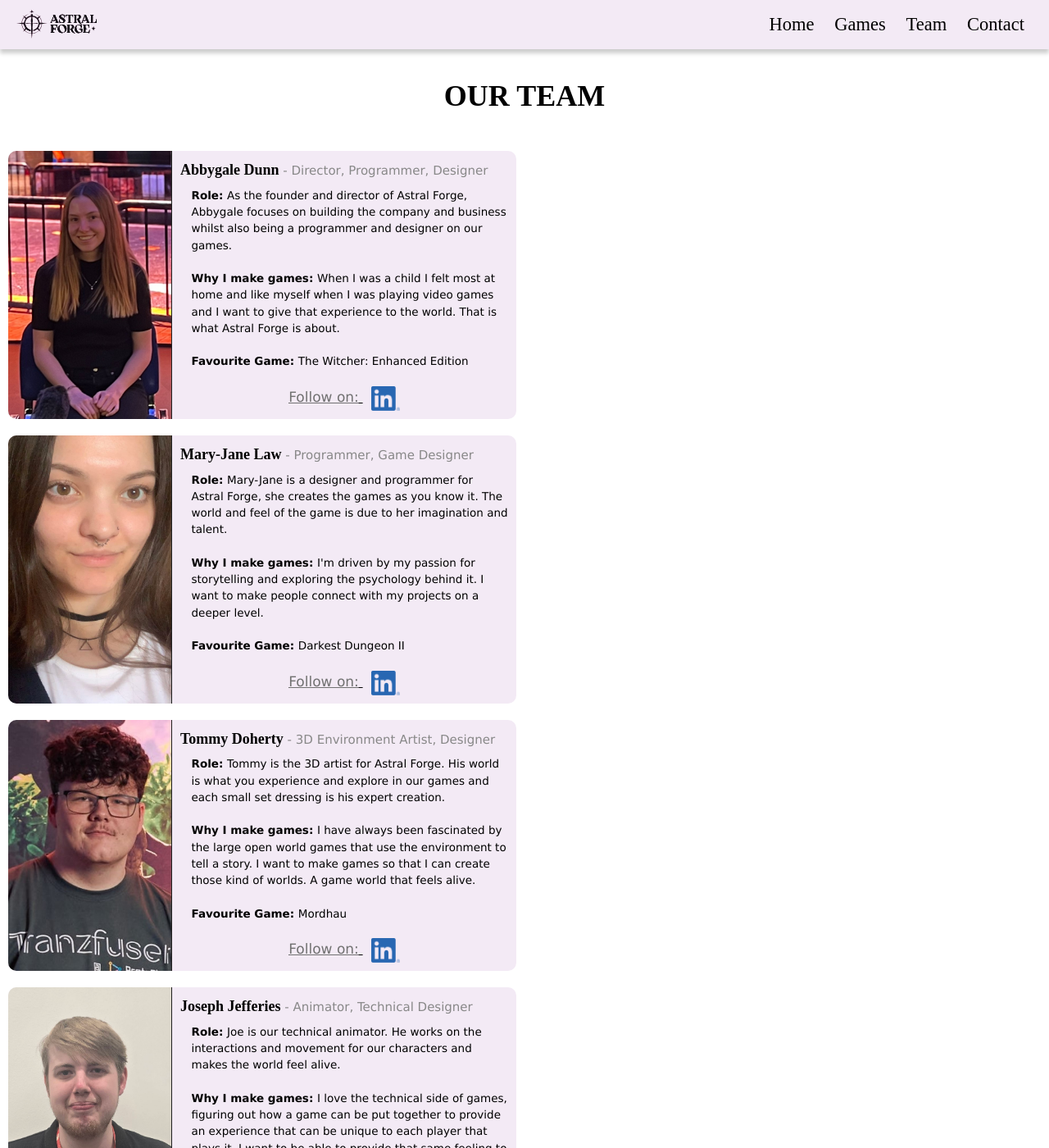
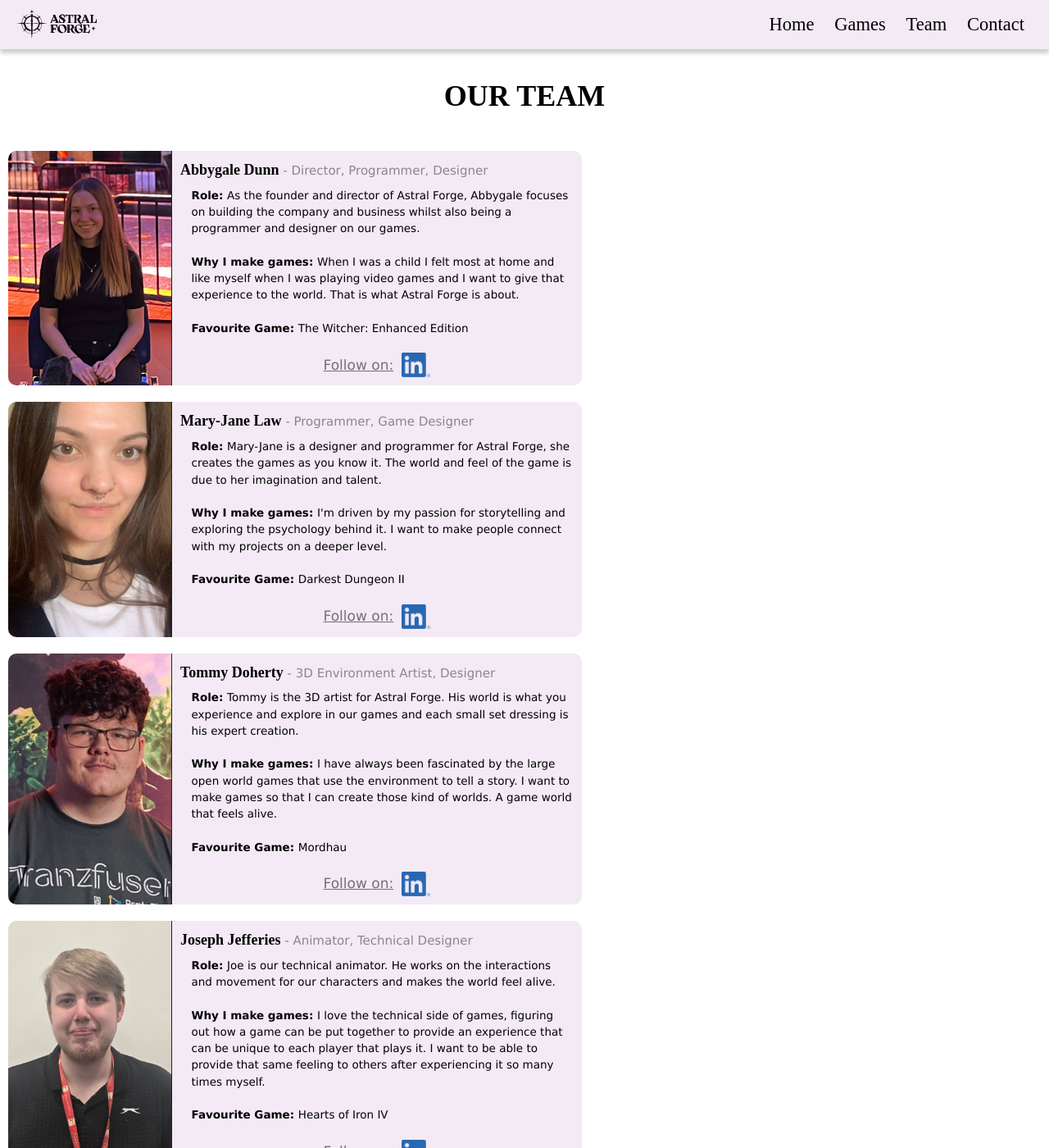
Before and after one commit to TheIslandTiger/AstralForgeWebsite, a Jekyll site: the page built from team.html, in a window 1280 px wide and 1400 px high. Shown: the whole window at 82% size. Built offline with Jekyll 4.4.1, drawn with Linux system fonts in a browser that asks for light colours; nearby versions of some CDN libraries; some web fonts are replaced.

Commit message:
Fix team page and mobile might work

```diff
--- a/css/team.scss
+++ b/css/team.scss
@@ -61,3 +61,27 @@
         }
     }
 }
+
+@media only screen and (max-width: 800px) {
+  .person {
+    flex-direction: column;
+
+    .picture {
+      height: 150px;
+      margin-top: 10px;
+      margin-left: auto;
+      margin-right: auto;
+      border: 1px solid #222;
+    }
+  }
+}
+
+@media only screen and (max-width: 1500px) {
+  .person-container {
+    grid-template-columns: 1fr;
+  }
+
+  .person {
+    max-width: 700px;
+  }
+}
--- a/team.html
+++ b/team.html
@@ -7,9 +7,10 @@
 <!-- Page title -->
 <h1 style="padding-top:20px; padding-bottom:20px; text-align: center;"><b>OUR TEAM</b></h1>
 
-{% assign team = site.data['team'] %}
-{% for person in team %}
 <div class="person-container">
+
+  {% assign team = site.data['team'] %}
+  {% for person in team %}
   <div class="person">
     <img class="picture" src=" {{person.image | relative_url }}" alt="Picture of {{ person.name }}">
 
@@ -24,22 +25,23 @@
       </p>
 
       <div class="social-row">
-        <a class="teamFollowLink" href="{{ person.linkedin }}" target="_blank">
+        <a class="teamFollowLink" >
 
           <span class="teamFollow">Follow on:</span>
 
-          <img class="socialLink" src="images/software/LinkedInLogo.png" alt="LinkedIn logo">
+          <a href="{{ person.linkedin }} "><img class="socialLink" src="images/software/LinkedInLogo.png" alt="LinkedIn logo"></a>
           {% if person.artstation %}
-          <img class="socialLink" src="images/software/Artstation.svg" alt="Artstation Logo">
+          <a href="{{ person.artstation }} "><img class="socialLink" src="images/software/Artstation.svg" alt="Artstation Logo"></a>
           {% endif %}
         </a>
       </div>
     </div>
 
   </div>
+
+  {% endfor %}
 </div>
 
-{% endfor %}
 
 <br>
 
```
